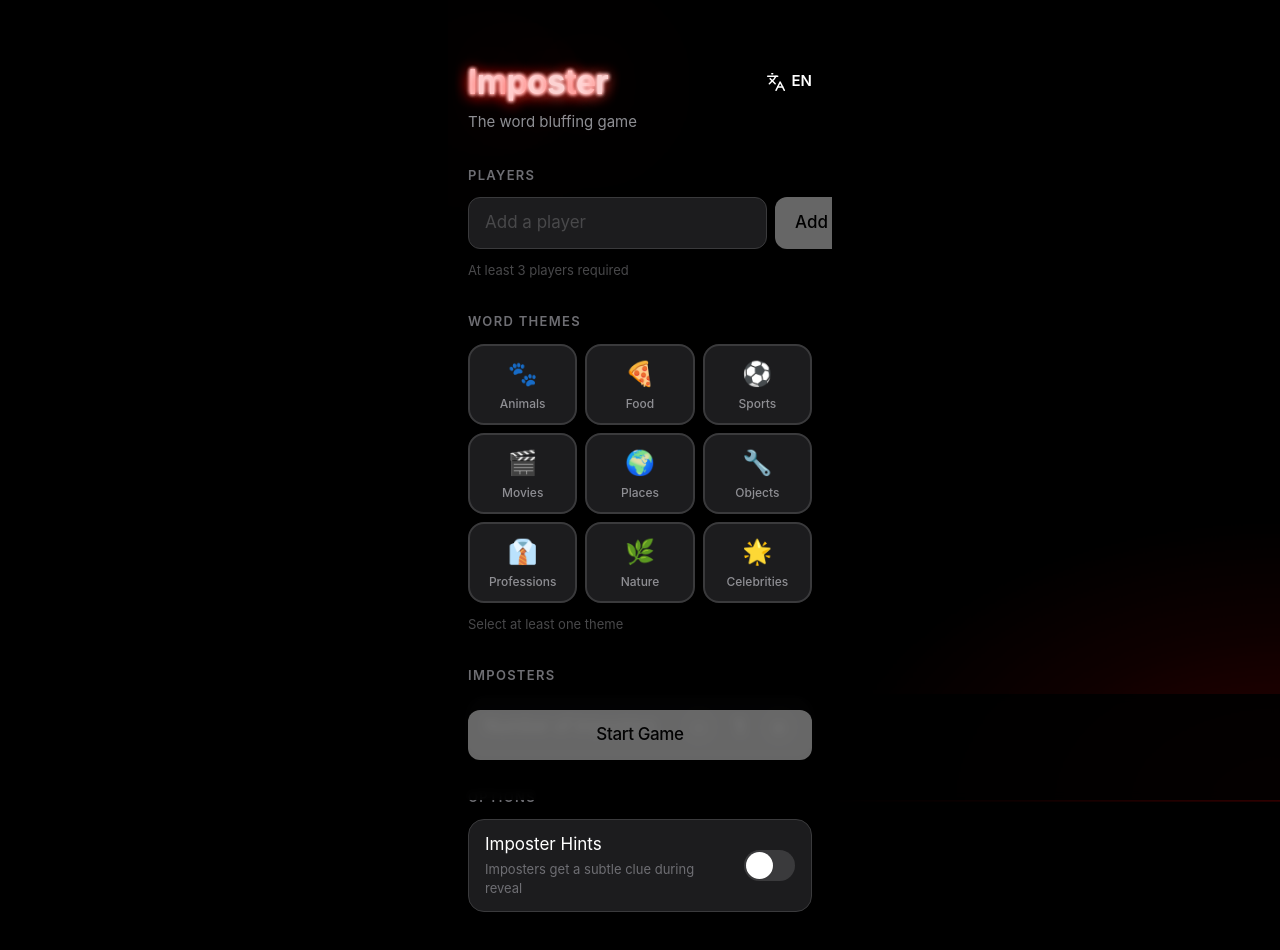
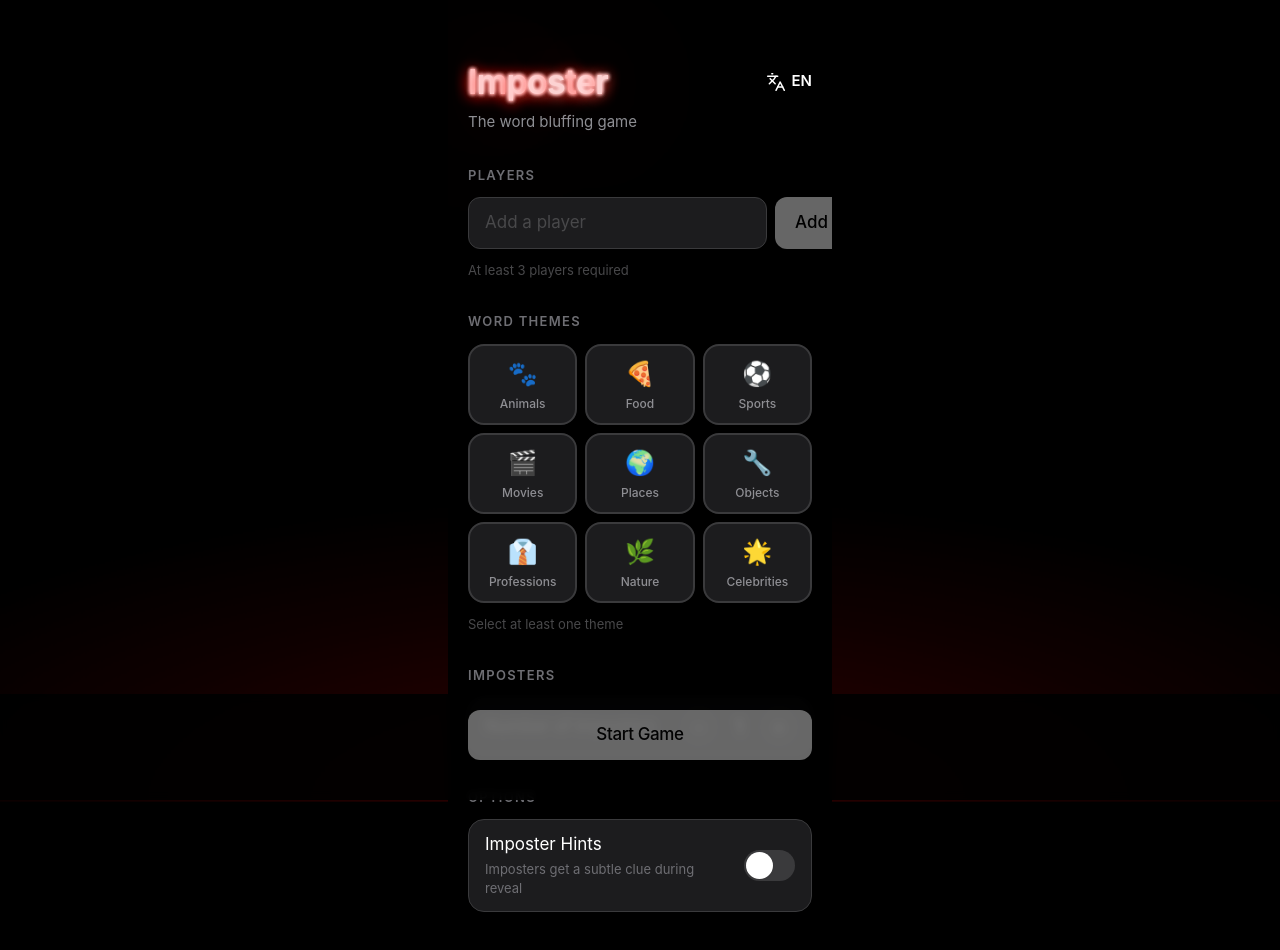
Before and after one commit to Calesi19/Imposter, a React (Vite) app: page / in a window 1280 px wide. Shown: the top 950 px of the page. Built offline with nearby package versions, Linux system fonts and the light colour scheme.

Commit message:
fix: bigger light.

```diff
--- a/src/index.css
+++ b/src/index.css
@@ -84,10 +84,10 @@ body {
   pointer-events: none;
   z-index: 0;
   background: radial-gradient(
-    ellipse 55% 55% at 100% 100%,
+    ellipse 100% 55% at 50% 100%,
     rgba(180, 0, 0, 0.45) 0%,
-    rgba(120, 0, 0, 0.2) 38%,
-    transparent 65%
+    rgba(120, 0, 0, 0.2) 45%,
+    transparent 70%
   );
   animation: bg-glow-wave 6s ease-in-out infinite;
 }
```
